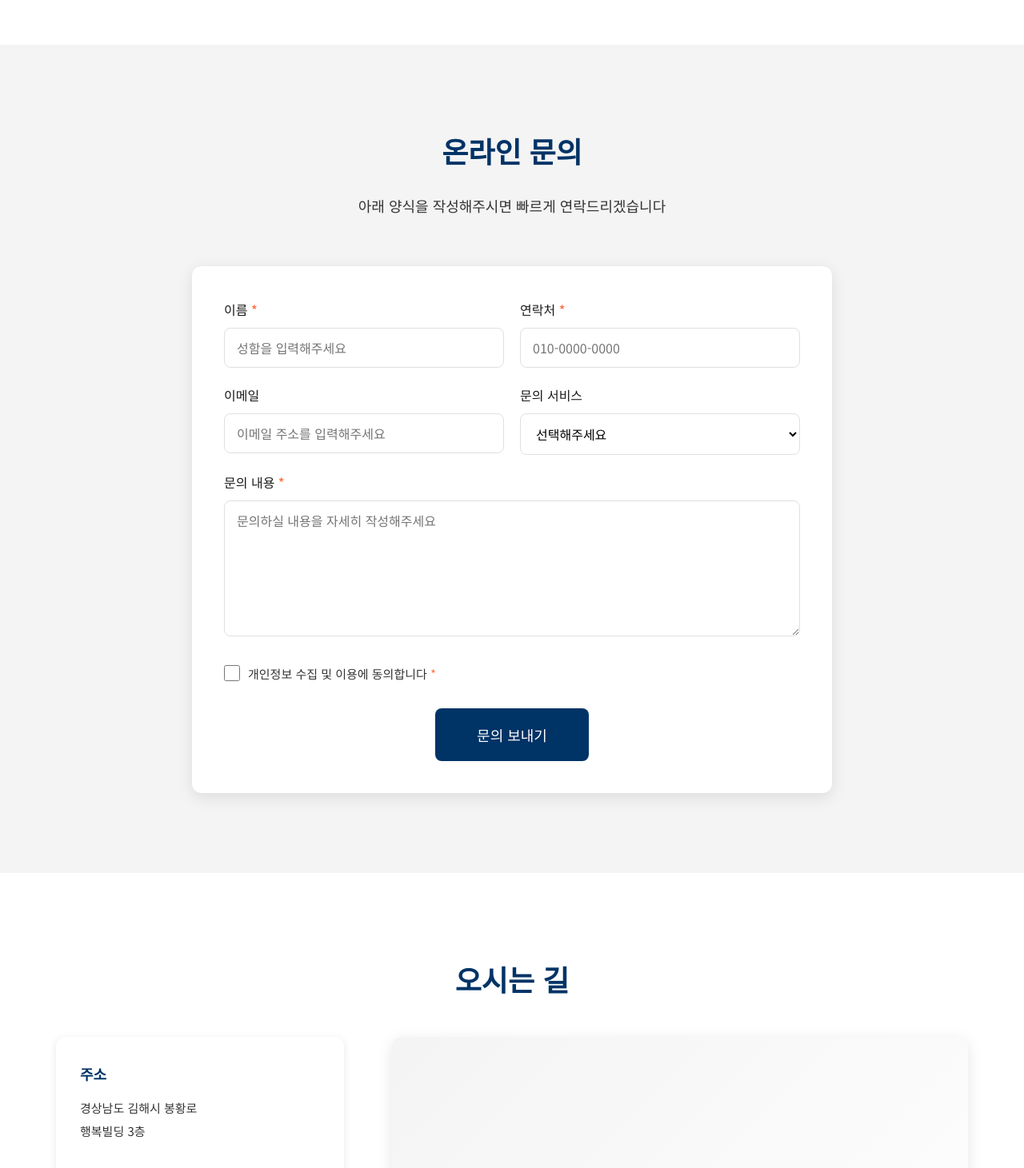
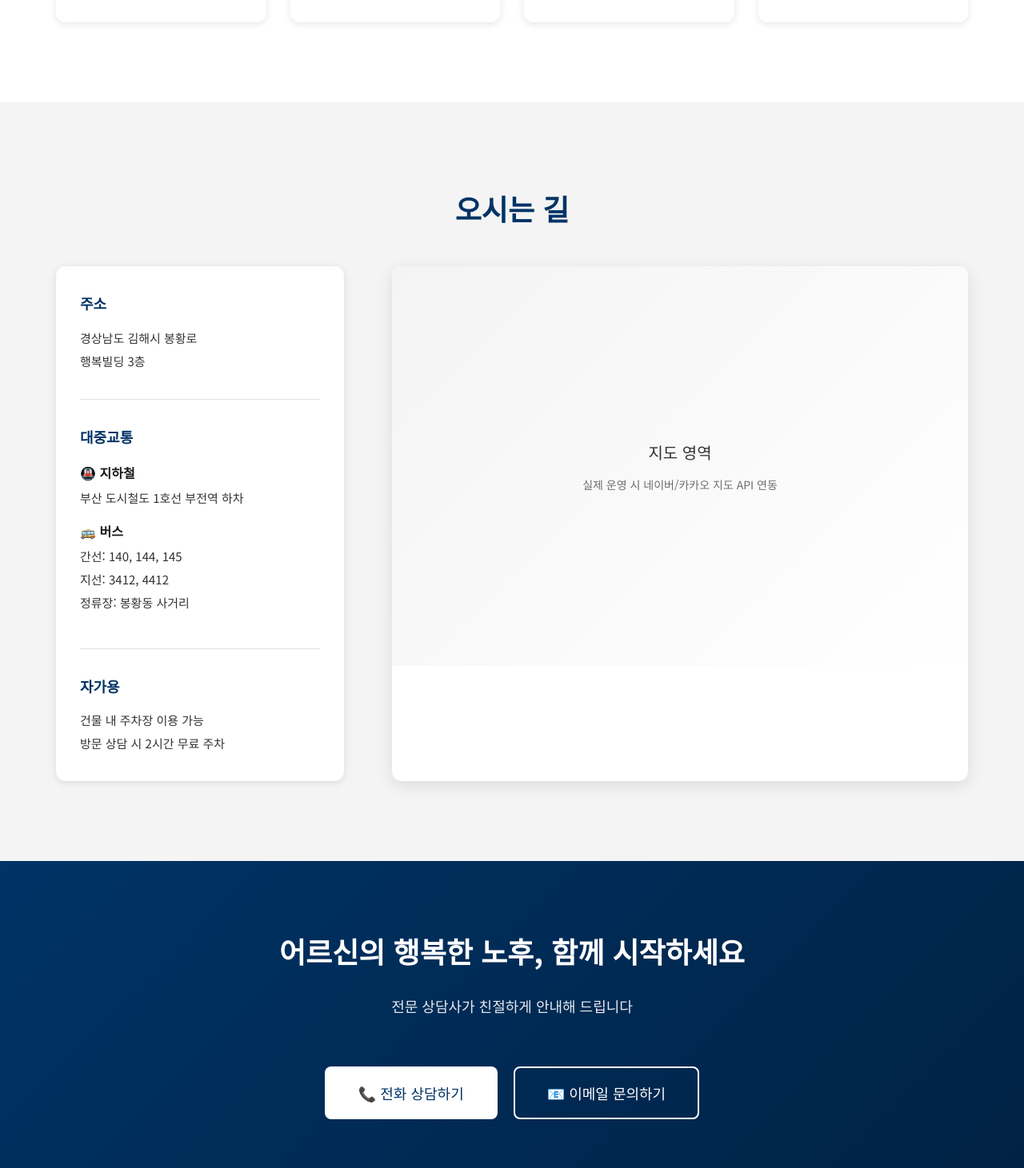
Before and after one commit to ujunja/health-website, a Nuxt app: page /contact in a window 1280 px wide. Shown: the part 1029-2490 px from the top of the page at 80% size. Built offline with nearby package versions, Linux system fonts and the light colour scheme.

Commit message:
delete email

```diff
--- a/pages/contact.vue
+++ b/pages/contact.vue
@@ -13,6 +13,7 @@
     <section class="section">
       <div class="container">
         <h2 class="section-title">연락처 정보</h2>
+        <p class="section-subtitle">전화, 이메일, 카카오톡으로 문의하실 수 있습니다</p>
         <div class="contact-grid">
           <div class="contact-card">
             <div class="contact-icon">📞</div>
@@ -45,7 +46,7 @@
             <div class="contact-icon">📍</div>
             <h3>방문 상담</h3>
             <p class="contact-main">경상남도 김해시 봉황로</p>
-            <p>지하철 2호선 강남역 5번 출구</p>
+            <p>지하철 부전역 인근</p>
             <p>사전 예약 권장</p>
             <NuxtLink to="#location" class="btn btn-primary">오시는 길 보기</NuxtLink>
           </div>
@@ -53,94 +54,8 @@
       </div>
     </section>
 
-    <!-- 온라인 문의 양식 -->
-    <section class="section bg-light">
-      <div class="container">
-        <h2 class="section-title">온라인 문의</h2>
-        <p class="section-subtitle">아래 양식을 작성해주시면 빠르게 연락드리겠습니다</p>
-
-        <form @submit.prevent="handleSubmit" class="contact-form">
-          <div class="form-row">
-            <div class="form-group">
-              <label for="name">이름 <span class="required">*</span></label>
-              <input
-                type="text"
-                id="name"
-                v-model="form.name"
-                required
-                placeholder="성함을 입력해주세요"
-              />
-            </div>
-
-            <div class="form-group">
-              <label for="phone">연락처 <span class="required">*</span></label>
-              <input
-                type="tel"
-                id="phone"
-                v-model="form.phone"
-                required
-                placeholder="010-0000-0000"
-              />
-            </div>
-          </div>
-
-          <div class="form-row">
-            <div class="form-group">
-              <label for="email">이메일</label>
-              <input
-                type="email"
-                id="email"
-                v-model="form.email"
-                placeholder="이메일 주소를 입력해주세요"
-              />
-            </div>
-
-            <div class="form-group">
-              <label for="service">문의 서비스</label>
-              <select id="service" v-model="form.service">
-                <option value="">선택해주세요</option>
-                <option value="방문요양">방문요양</option>
-                <option value="방문목욕">방문목욕</option>
-                <option value="치매케어">치매 전문 케어</option>
-                <option value="기타">기타 문의</option>
-              </select>
-            </div>
-          </div>
-
-          <div class="form-group">
-            <label for="message">문의 내용 <span class="required">*</span></label>
-            <textarea
-              id="message"
-              v-model="form.message"
-              rows="6"
-              required
-              placeholder="문의하실 내용을 자세히 작성해주세요"
-            ></textarea>
-          </div>
-
-          <div class="form-checkbox">
-            <input
-              type="checkbox"
-              id="privacy"
-              v-model="form.privacy"
-              required
-            />
-            <label for="privacy">
-              개인정보 수집 및 이용에 동의합니다 <span class="required">*</span>
-            </label>
-          </div>
-
-          <div class="form-actions">
-            <button type="submit" class="btn btn-primary btn-lg">
-              문의 보내기
-            </button>
-          </div>
-        </form>
-      </div>
-    </section>
-
     <!-- 오시는 길 -->
-    <section id="location" class="section">
+    <section id="location" class="section bg-light">
       <div class="container">
         <h2 class="section-title">오시는 길</h2>
 
@@ -156,13 +71,13 @@
               <h3>대중교통</h3>
               <div class="transport-item">
                 <strong>🚇 지하철</strong>
-                <p>2호선 강남역 5번 출구에서 도보 5분</p>
+                <p>부산 도시철도 1호선 부전역 하차</p>
               </div>
               <div class="transport-item">
                 <strong>🚌 버스</strong>
                 <p>간선: 140, 144, 145</p>
                 <p>지선: 3412, 4412</p>
-                <p>정류장: 강남역 12번 출구</p>
+                <p>정류장: 봉황동 사거리</p>
               </div>
             </div>
 
@@ -182,49 +97,39 @@
         </div>
       </div>
     </section>
+
+    <!-- CTA 섹션 -->
+    <section class="section cta-section">
+      <div class="container text-center">
+        <h2 class="section-title">어르신의 행복한 노후, 함께 시작하세요</h2>
+        <p class="section-subtitle">전문 상담사가 친절하게 안내해 드립니다</p>
+        <div class="cta-buttons">
+          <a :href="`tel:${phone}`" class="btn btn-primary">
+            📞 전화 상담하기
+          </a>
+          <a :href="`mailto:${email}`" class="btn btn-secondary">
+            📧 이메일 문의하기
+          </a>
+        </div>
+      </div>
+    </section>
   </div>
 </template>
 
 <script setup>
-import { ref } from 'vue'
-
 useHead({
-  title: '문의하기 - 김해 힐링 재가노인복지센터',
+  title: '문의하기 - 행복한 재가노인요양원',
   meta: [
     {
       name: 'description',
-      content: '김해 힐링 재가노인복지센터 문의하기. 전화, 이메일, 카카오톡, 방문 상담 등 다양한 방법으로 연락주세요.'
+      content: '행복한 재가노인요양원 문의하기. 전화, 이메일, 카카오톡, 방문 상담 등 다양한 방법으로 연락주세요.'
     }
   ]
 })
 
-const phone = '010-0000-0000'
-const email = 'sample@email.kr'
+const phone = '02-1234-5678'
+const email = 'care@happycare.kr'
 const address = '경상남도 김해시 봉황로'
-
-const form = ref({
-  name: '',
-  phone: '',
-  email: '',
-  service: '',
-  message: '',
-  privacy: false
-})
-
-const handleSubmit = () => {
-  // 실제 구현 시 여기에 폼 제출 로직 추가
-  alert('문의가 접수되었습니다. 빠른 시일 내에 연락드리겠습니다.')
-
-  // 폼 리셋
-  form.value = {
-    name: '',
-    phone: '',
-    email: '',
-    service: '',
-    message: '',
-    privacy: false
-  }
-}
 
 const openKakao = () => {
   // 실제 구현 시 카카오톡 채널 연결
@@ -271,6 +176,10 @@ const openKakao = () => {
 
 .bg-light {
   background: var(--bg-light);
+}
+
+.text-center {
+  text-align: center;
 }
 
 .contact-grid {
@@ -342,100 +251,6 @@ const openKakao = () => {
 .contact-card .btn {
   margin-top: 15px;
   width: 100%;
-}
-
-/* 폼 스타일 */
-.contact-form {
-  max-width: 800px;
-  margin: 40px auto 0;
-  background: white;
-  padding: 40px;
-  border-radius: 12px;
-  box-shadow: var(--shadow-md);
-}
-
-.form-row {
-  display: grid;
-  grid-template-columns: 1fr;
-  gap: 20px;
-  margin-bottom: 20px;
-}
-
-@media (min-width: 640px) {
-  .form-row {
-    grid-template-columns: repeat(2, 1fr);
-  }
-}
-
-.form-group {
-  margin-bottom: 0;
-}
-
-.form-group label {
-  display: block;
-  font-size: 16px;
-  color: var(--text-color);
-  margin-bottom: 8px;
-  font-weight: 500;
-}
-
-.required {
-  color: var(--accent-color);
-}
-
-.form-group input,
-.form-group select,
-.form-group textarea {
-  width: 100%;
-  padding: 12px 15px;
-  font-size: 16px;
-  border: 1px solid var(--border-color);
-  border-radius: 8px;
-  background: white;
-  transition: var(--transition);
-  font-family: inherit;
-}
-
-.form-group input:focus,
-.form-group select:focus,
-.form-group textarea:focus {
-  outline: none;
-  border-color: var(--secondary-color);
-  box-shadow: 0 0 0 3px rgba(0, 150, 136, 0.1);
-}
-
-.form-group textarea {
-  resize: vertical;
-  min-height: 120px;
-}
-
-.form-checkbox {
-  display: flex;
-  align-items: center;
-  gap: 10px;
-  margin: 25px 0;
-}
-
-.form-checkbox input[type="checkbox"] {
-  width: 20px;
-  height: 20px;
-  cursor: pointer;
-}
-
-.form-checkbox label {
-  font-size: 15px;
-  color: var(--text-light);
-  cursor: pointer;
-}
-
-.form-actions {
-  text-align: center;
-  margin-top: 30px;
-}
-
-.btn-lg {
-  padding: 18px 50px;
-  font-size: 18px;
 }
 
 /* 오시는 길 */
@@ -526,4 +341,44 @@ const openKakao = () => {
     height: 500px;
   }
 }
+
+/* CTA 섹션 */
+.cta-section {
+  background: linear-gradient(135deg, var(--primary-color) 0%, #002244 100%);
+  color: white;
+}
+
+.cta-section .section-title {
+  color: white;
+}
+
+.cta-section .section-subtitle {
+  color: rgba(255, 255, 255, 0.9);
+}
+
+.cta-buttons {
+  display: flex;
+  gap: 20px;
+  justify-content: center;
+  flex-wrap: wrap;
+}
+
+.cta-section .btn-primary {
+  background: white;
+  color: var(--primary-color);
+}
+
+.cta-section .btn-primary:hover {
+  background: var(--bg-light);
+}
+
+.cta-section .btn-secondary {
+  background: transparent;
+  color: white;
+  border-color: white;
+}
+
+.cta-section .btn-secondary:hover {
+  background: rgba(255, 255, 255, 0.1);
+}
 </style>
```
